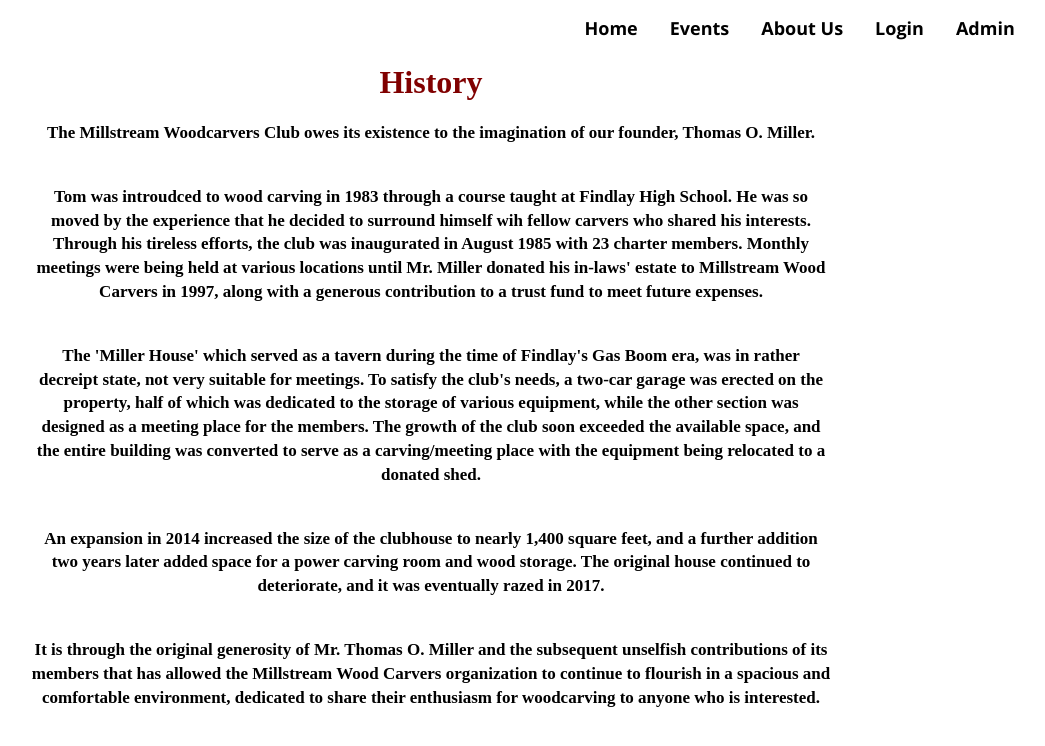
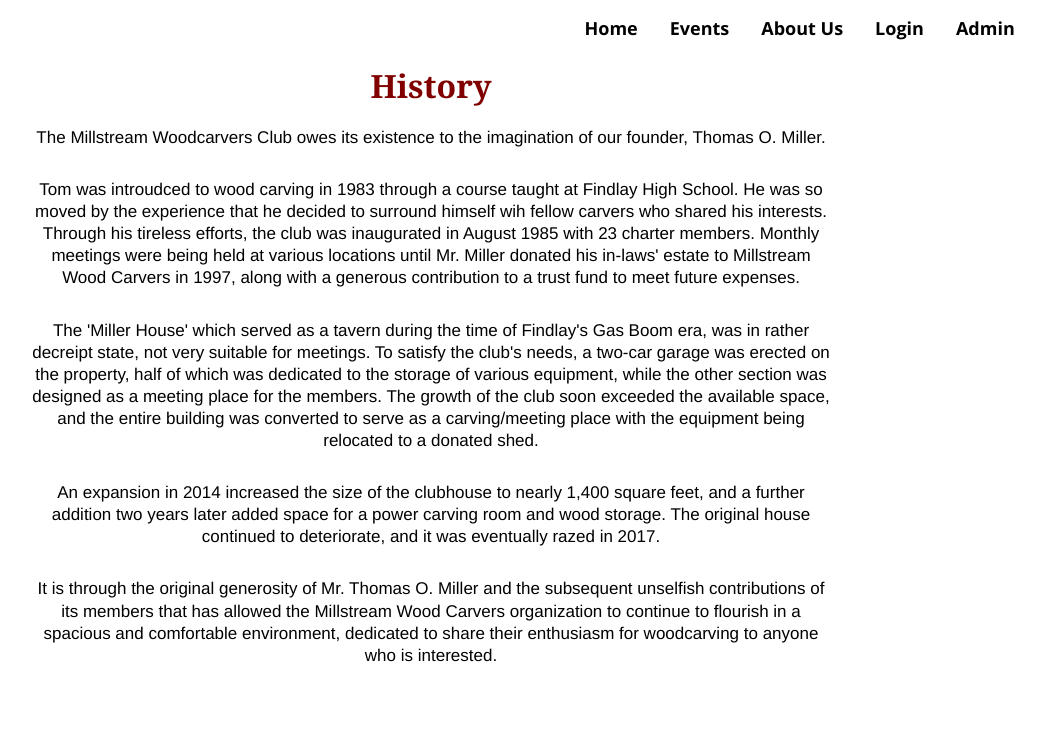
Before and after one commit to sidiBtr/CSCI480-project, a React (Vite) app in the folder frontend/: page /aboutUs in a window 1280 px wide. Shown: the top 746 px of the page, without its empty margins (209-1254 px from the left). Built offline with nearby package versions, Linux system fonts and the light colour scheme.

Commit message:
Touch ups

```diff
--- a/frontend/src/pages/aboutusPage.css
+++ b/frontend/src/pages/aboutusPage.css
@@ -10,7 +10,7 @@
 
 .history-title{
     color: maroon;
-    font-family: serif;
+    font-family: Georgia;
     text-align: center;
     padding: 0;
     overflow: hidden;
@@ -20,9 +20,9 @@ p{
 
     text-align: center;
     color: black;
-    padding: 0 0 40px 0;
+    padding: 0 0 30px 0;
     font-size: 17px;
-    font-family: serif;
+    font-family: Helvetica;
     font-weight: 550;
-    line-height: 1.4;
+    line-height: 1.3;
 }
```
